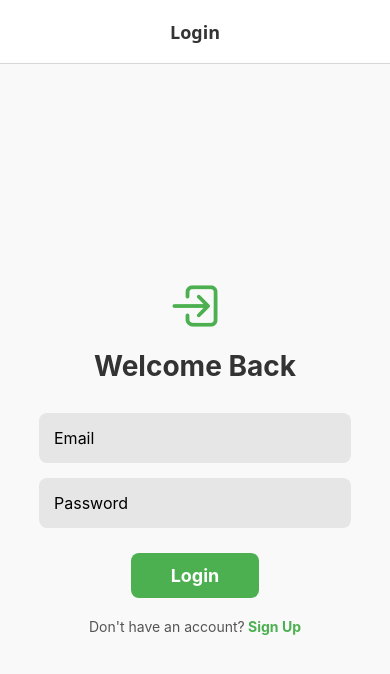
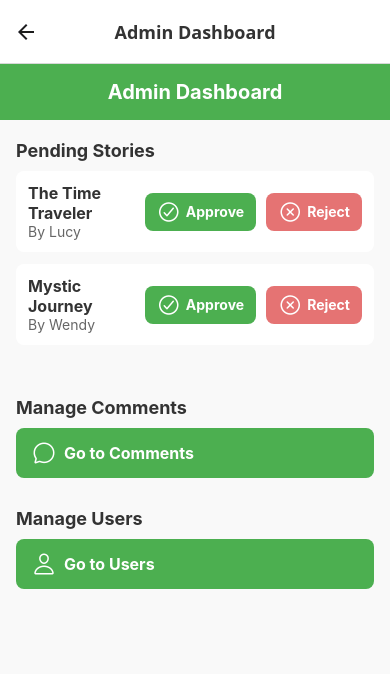
Before and after one commit to wqy7711/interactive-novel-platform, a React Native app in the folder my-app/: screen /AdminDashboard in a window 390 px wide. Shown: the top 674 px of the page. Built offline with nearby package versions, Linux system fonts and the light colour scheme.

Commit message:
Added Admin Manage Page

```diff
--- a/my-app/App.tsx
+++ b/my-app/App.tsx
@@ -9,7 +9,7 @@ import CreateScreen from './screens/CreateScreen';
 import FavoritesScreen from './screens/FavoritesScreen';
 import BookmarksScreen from './screens/BookmarksScreen';
 import ProfileScreen from './screens/ProfileScreen';
-
+import AdminDashboardScreen from './screens/AdminDashboardScreen';
 
 const Stack = createNativeStackNavigator();
 
@@ -64,6 +64,11 @@ export default function App() {
           component={ProfileScreen}
           options={{ title: 'Profile' }}
         />
+        <Stack.Screen
+          name="AdminDashboard"
+          component={AdminDashboardScreen}
+          options={{ title: 'Admin Dashboard' }}
+        />
       </Stack.Navigator>
     </NavigationContainer>
   );
--- /dev/null
+++ b/my-app/screens/AdminDashboardScreen.tsx
@@ -0,0 +1,163 @@
+import React from 'react';
+import { View, Text, StyleSheet, SafeAreaView, TouchableOpacity, FlatList } from 'react-native';
+import { Ionicons } from '@expo/vector-icons';
+
+const PENDING_STORIES = [
+  { id: '1', title: 'The Time Traveler', author: 'Lucy' },
+  { id: '2', title: 'Mystic Journey', author: 'Wendy' },
+];
+
+export default function AdminDashboardScreen() {
+  const renderStoryItem = ({ item }: { item: { id: string; title: string; author: string } }) => (
+    <View style={styles.card}>
+      <View style={styles.cardContent}>
+        <Text style={styles.title}>{item.title}</Text>
+        <Text style={styles.author}>By {item.author}</Text>
+      </View>
+      <View style={styles.actionButtons}>
+        <TouchableOpacity style={[styles.actionButton, styles.approveButton]} onPress={() => alert('Approved')}>
+          <Ionicons name="checkmark-circle-outline" size={24} color="#fff" />
+          <Text style={styles.actionText}>Approve</Text>
+        </TouchableOpacity>
+        <TouchableOpacity style={[styles.actionButton, styles.rejectButton]} onPress={() => alert('Rejected')}>
+          <Ionicons name="close-circle-outline" size={24} color="#fff" />
+          <Text style={styles.actionText}>Reject</Text>
+        </TouchableOpacity>
+      </View>
+    </View>
+  );
+
+  return (
+    <SafeAreaView style={styles.container}>
+      <View style={styles.header}>
+        <Text style={styles.headerText}>Admin Dashboard</Text>
+      </View>
+
+      <View style={styles.section}>
+        <Text style={styles.sectionTitle}>Pending Stories</Text>
+        <FlatList
+          data={PENDING_STORIES}
+          keyExtractor={(item) => item.id}
+          renderItem={renderStoryItem}
+          contentContainerStyle={styles.listContainer}
+          ListEmptyComponent={<Text style={styles.emptyText}>No pending stories.</Text>}
+        />
+      </View>
+
+      <View style={styles.section}>
+        <Text style={styles.sectionTitle}>Manage Comments</Text>
+        <TouchableOpacity style={styles.sectionButton} onPress={() => alert('Manage Comments')}>
+          <Ionicons name="chatbubble-outline" size={24} color="#fff" />
+          <Text style={styles.sectionButtonText}>Go to Comments</Text>
+        </TouchableOpacity>
+      </View>
+
+      <View style={styles.section}>
+        <Text style={styles.sectionTitle}>Manage Users</Text>
+        <TouchableOpacity style={styles.sectionButton} onPress={() => alert('Manage Users')}>
+          <Ionicons name="person-outline" size={24} color="#fff" />
+          <Text style={styles.sectionButtonText}>Go to Users</Text>
+        </TouchableOpacity>
+      </View>
+    </SafeAreaView>
+  );
+}
+
+const styles = StyleSheet.create({
+  container: {
+    flex: 1,
+    backgroundColor: '#f9f9f9',
+  },
+  header: {
+    backgroundColor: '#4CAF50',
+    paddingVertical: 16,
+    alignItems: 'center',
+    elevation: 2,
+  },
+  headerText: {
+    fontSize: 20,
+    fontWeight: 'bold',
+    color: '#fff',
+  },
+  section: {
+    marginTop: 20,
+    paddingHorizontal: 16,
+  },
+  sectionTitle: {
+    fontSize: 18,
+    fontWeight: 'bold',
+    color: '#333',
+    marginBottom: 10,
+  },
+  listContainer: {
+    marginBottom: 20,
+  },
+  card: {
+    backgroundColor: '#fff',
+    borderRadius: 8,
+    elevation: 2,
+    padding: 12,
+    marginBottom: 12,
+    flexDirection: 'row',
+    justifyContent: 'space-between',
+    alignItems: 'center',
+  },
+  cardContent: {
+    flex: 1,
+  },
+  title: {
+    fontSize: 16,
+    fontWeight: 'bold',
+    color: '#333',
+  },
+  author: {
+    fontSize: 14,
+    color: '#666',
+  },
+  actionButtons: {
+    flexDirection: 'row',
+    gap: 10,
+  },
+  actionButton: {
+    flexDirection: 'row',
+    alignItems: 'center',
+    paddingVertical: 6,
+    paddingHorizontal: 12,
+    borderRadius: 8,
+    elevation: 2,
+  },
+  approveButton: {
+    backgroundColor: '#4CAF50',
+  },
+  rejectButton: {
+    backgroundColor: '#E57373',
+  },
+  actionText: {
+    color: '#fff',
+    fontSize: 14,
+    fontWeight: 'bold',
+    marginLeft: 5,
+  },
+  sectionButton: {
+    flexDirection: 'row',
+    alignItems: 'center',
+    backgroundColor: '#4CAF50',
+    paddingVertical: 12,
+    paddingHorizontal: 16,
+    borderRadius: 8,
+    elevation: 2,
+    marginBottom: 10,
+  },
+  sectionButtonText: {
+    color: '#fff',
+    fontSize: 16,
+    fontWeight: 'bold',
+    marginLeft: 8,
+  },
+  emptyText: {
+    fontSize: 14,
+    color: '#999',
+    textAlign: 'center',
+    marginTop: 10,
+  },
+});
```
Also changed, not shown: my-app/tsconfig.json (+6 -2 lines).
